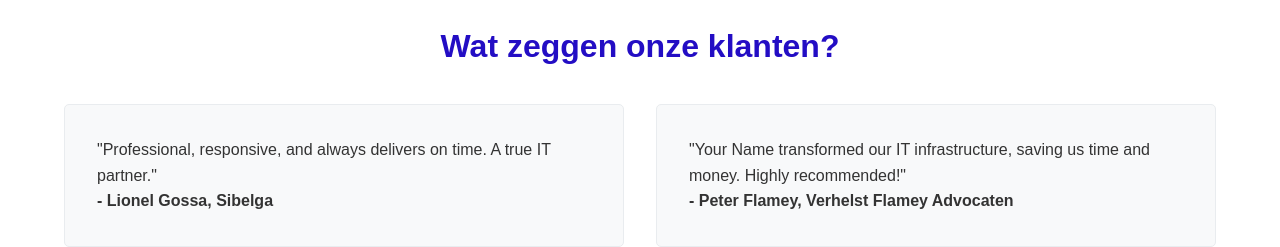
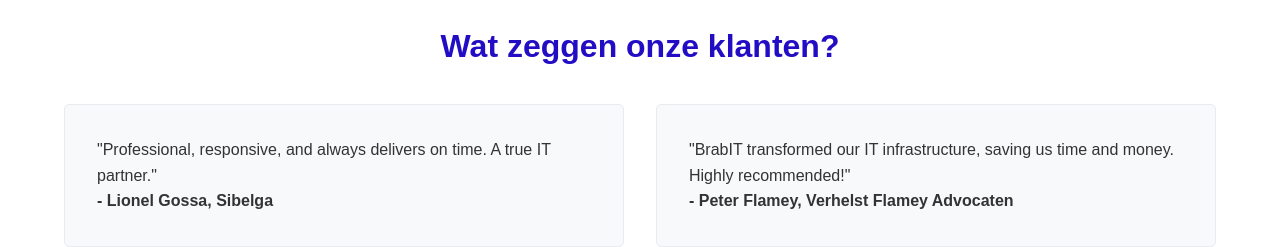
Before and after one commit to BrabIT-Organization/brabit, a plain HTML site: page src/index.html in a window 1280 px wide. Shown: the part 1400-1647 px from the top of the page. Drawn offline with Linux system fonts and the light colour scheme.

Commit message:
Fix typo

```diff
--- a/src/index.html
+++ b/src/index.html
@@ -78,7 +78,7 @@
                         <h4>- Lionel Gossa, Sibelga</h4>
                     </div>
                     <div class="testimonial">
-                        <p>"Your Name transformed our IT infrastructure, saving us time and money. Highly recommended!"</p>
+                        <p>"BrabIT transformed our IT infrastructure, saving us time and money. Highly recommended!"</p>
                         <h4>- Peter Flamey, Verhelst Flamey Advocaten</h4>
                     </div>
                 </div>
```
